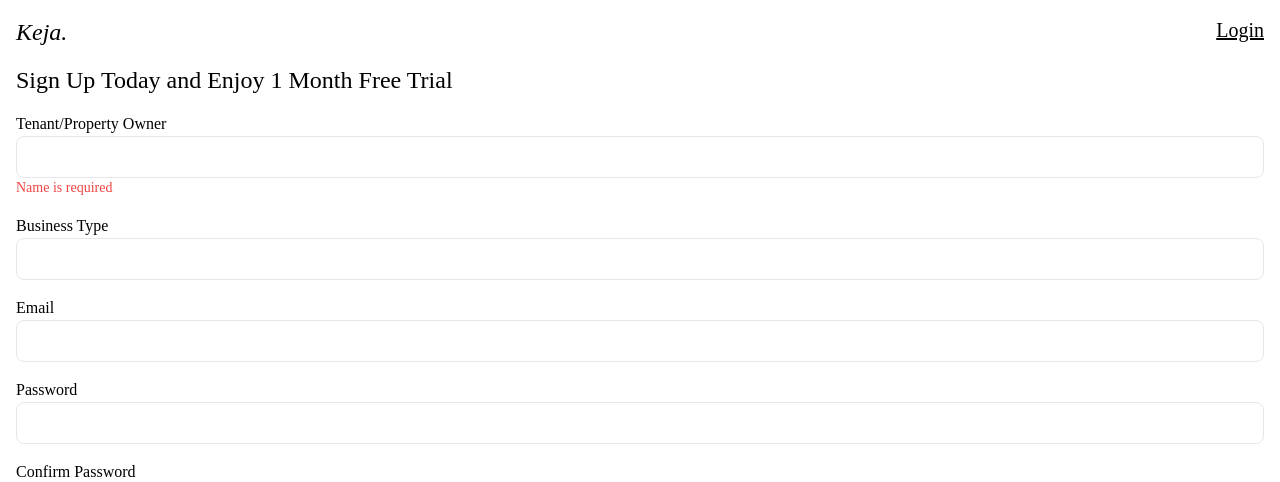
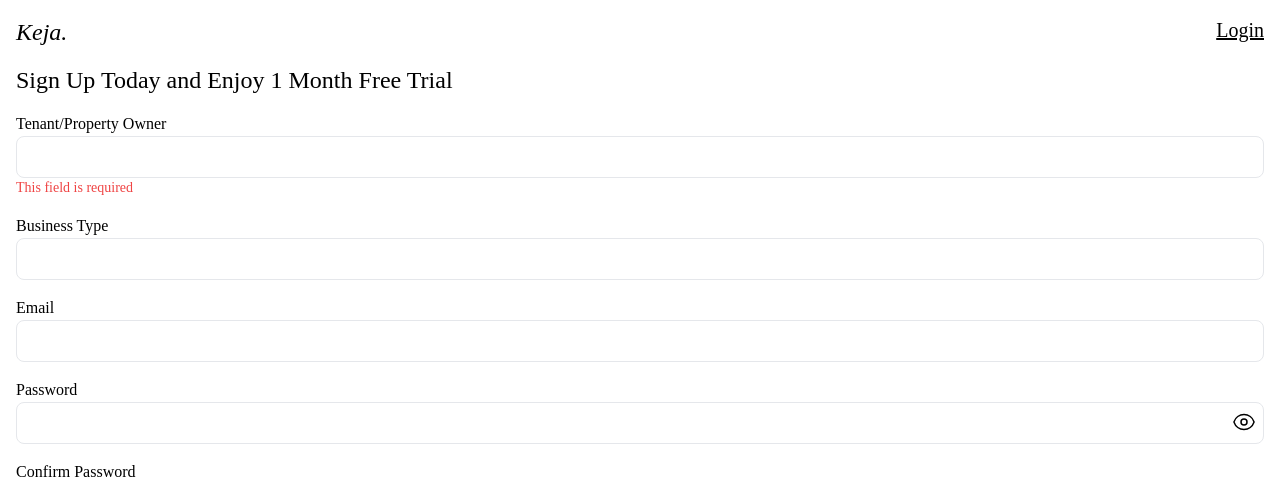
Before and after one commit to pacheko-ke/keja, a React (Create React App) app: page /#/login in a window 1280 px wide. Shown: the top 482 px of the page. Built offline with nearby package versions, Linux system fonts and the light colour scheme.

Commit message:
add eye btn password

```diff
--- a/src/components/Login.jsx
+++ b/src/components/Login.jsx
@@ -1,6 +1,12 @@
 import React from 'react'
+import { useState } from 'react'
 
 export default function Login() {
+const [passwordHidden,showPassword] = useState(true)
+const showFullPass = ()=>{
+    showPassword(!passwordHidden)
+}
+
     return (
         <div>
             <div className="flex flex-col text-left mx-4 mt-4 gap-4">
@@ -15,7 +21,7 @@
                 <div className="flex flex-col">
                     <label htmlFor="businessName">Tenant/Property Owner</label>
                     <input type="text" id='businessName' className='border rounded-lg py-2 focus:border-2 pl-2' />
-                    <h1 className='text-sm text-red-500'>Name is required</h1>
+                    <h1 className='text-sm text-red-500'>This field is required</h1>
                 </div>
                 <div className="flex flex-col">
                     <label htmlFor="businessName">Business Type</label>
@@ -25,9 +31,18 @@
                     <label htmlFor="businessName">Email</label>
                     <input type="text" id='businessName' className='border rounded-lg py-2 focus:border-2 pl-2' />
                 </div>
-                <div className="flex flex-col">
+                <div className="flex flex-col relative">
                     <label htmlFor="businessName">Password</label>
                     <input type="password" id='businessName' className='border rounded-lg py-2 focus:border-2 pl-2' />
+                    <svg xmlns="http://www.w3.org/2000/svg" fill="none" viewBox="0 0 24 24" strokeWidth={1.5} stroke="currentColor" className={passwordHidden?"size-6 absolute right-2 top-8":"size-6 absolute right-2 top-8 hidden"} onClick={showFullPass}>
+                        <path strokeLinecap="round" strokeLinejoin="round" d="M2.036 12.322a1.012 1.012 0 0 1 0-.639C3.423 7.51 7.36 4.5 12 4.5c4.638 0 8.573 3.007 9.963 7.178.07.207.07.431 0 .639C20.577 16.49 16.64 19.5 12 19.5c-4.638 0-8.573-3.007-9.963-7.178Z" />
+                        <path strokeLinecap="round" strokeLinejoin="round" d="M15 12a3 3 0 1 1-6 0 3 3 0 0 1 6 0Z" />
+                    </svg>
+                    <svg xmlns="http://www.w3.org/2000/svg" fill="none" viewBox="0 0 24 24" strokeWidth={1.5} stroke="currentColor" className={passwordHidden?"size-6 absolute right-2 top-8 hidden":"size-6 absolute right-2 top-8 "} onClick={showFullPass}>
+                        <path strokeLinecap="round" strokeLinejoin="round" d="M3.98 8.223A10.477 10.477 0 0 0 1.934 12C3.226 16.338 7.244 19.5 12 19.5c.993 0 1.953-.138 2.863-.395M6.228 6.228A10.451 10.451 0 0 1 12 4.5c4.756 0 8.773 3.162 10.065 7.498a10.522 10.522 0 0 1-4.293 5.774M6.228 6.228 3 3m3.228 3.228 3.65 3.65m7.894 7.894L21 21m-3.228-3.228-3.65-3.65m0 0a3 3 0 1 0-4.243-4.243m4.242 4.242L9.88 9.88" />
+                    </svg>
+
+
                 </div>
                 <div className="flex flex-col">
                     <label htmlFor="businessName">Confirm Password</label>
```
